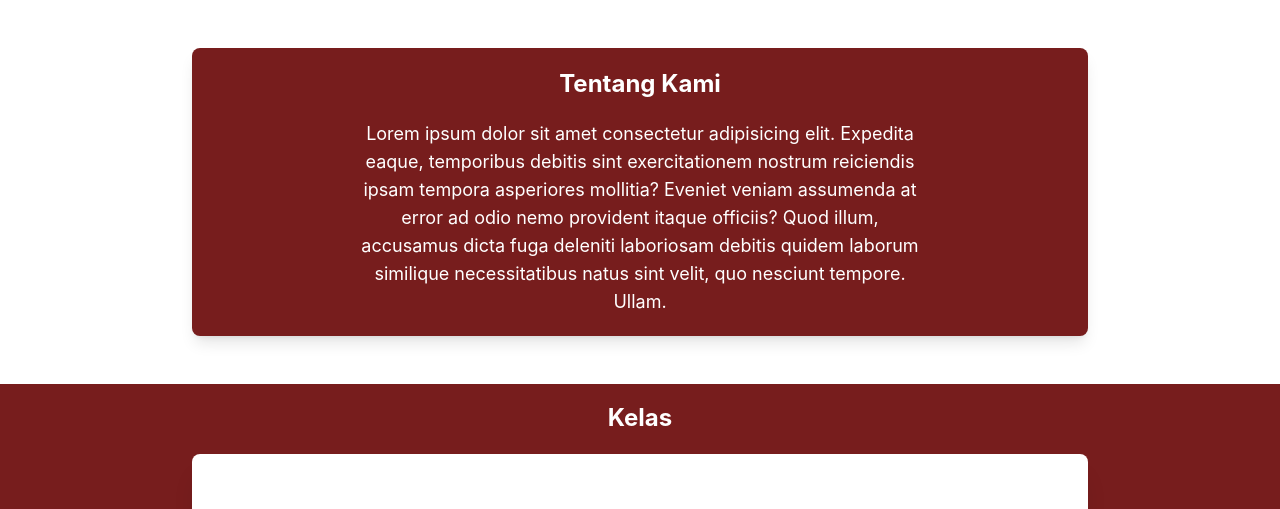
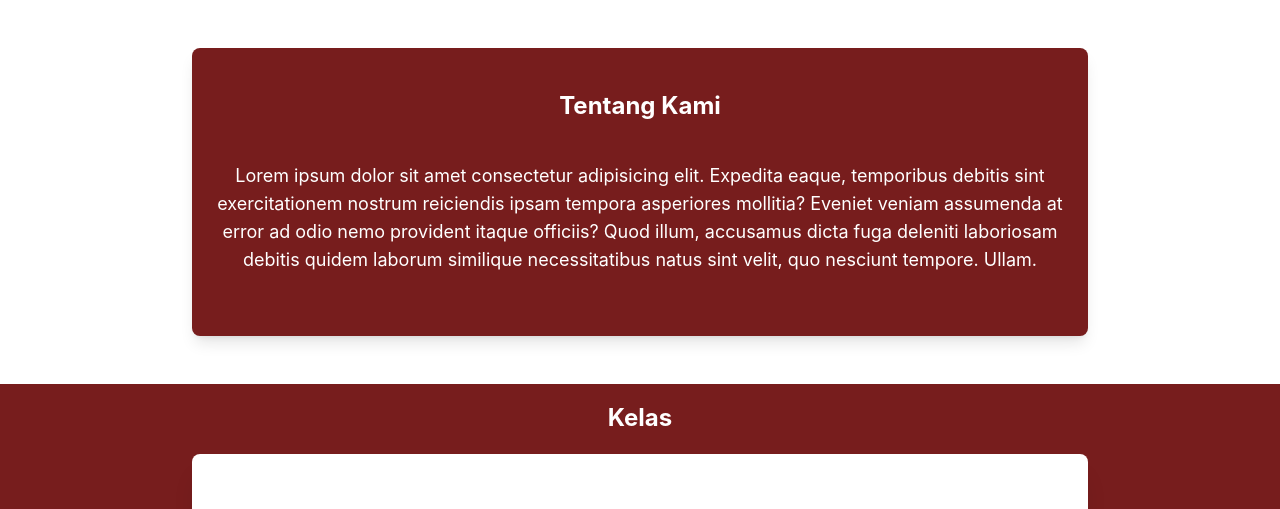
Before and after one commit to fityann/Landing-Page-LCC, a plain HTML site: page index.html in a window 1280 px wide. Shown: the part 800-1309 px from the top of the page. Drawn offline with nearby package versions, Linux system fonts and the light colour scheme.

Commit message:
updet index

```diff
--- a/index.html
+++ b/index.html
@@ -138,7 +138,7 @@
     <section class="h-96 w-full flex justify-center items-center">
         <div class="h-72 w-full max-w-4xl bg-red-900 flex flex-col justify-center items-center text-center space-y-5 rounded-lg shadow-lg">
             <div class="text-2xl font-bold text-white">Tentang Kami</div>
-            <div class="text-lg text-wrap text-white max-w-xl">
+            <div class="text-lg text-wrap text-white w-full p-5">
                 Lorem ipsum dolor sit amet consectetur adipisicing elit. Expedita eaque, temporibus debitis sint
                 exercitationem nostrum reiciendis ipsam tempora asperiores mollitia? Eveniet veniam assumenda at error
                 ad odio nemo provident itaque officiis? Quod illum, accusamus dicta fuga deleniti laboriosam debitis
```
